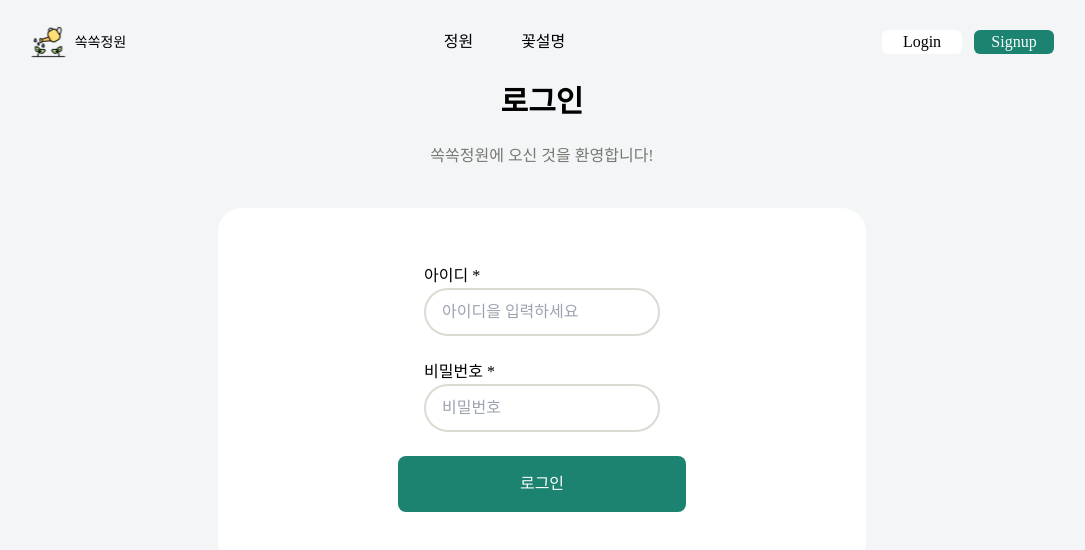
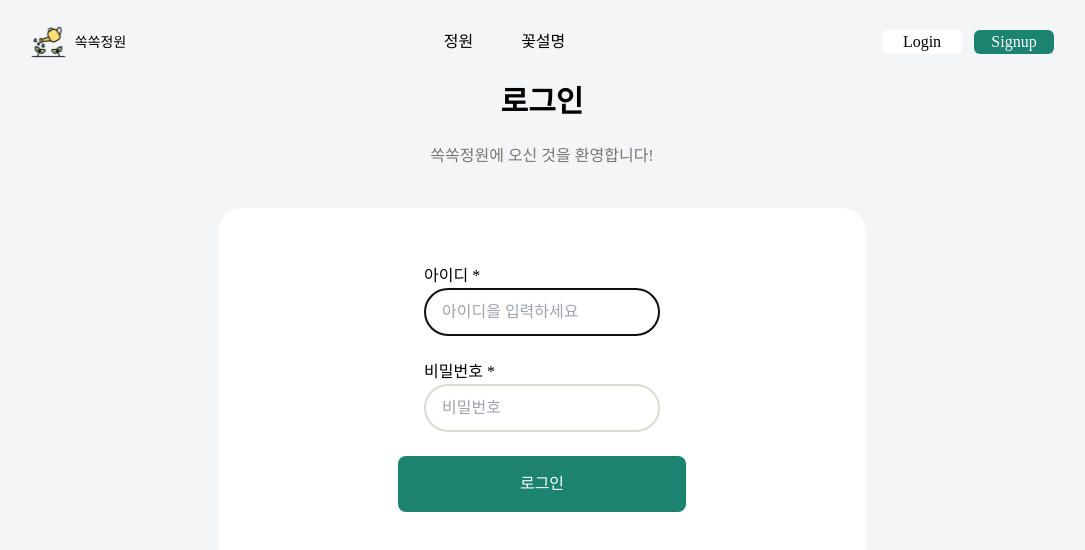
Before and after one commit to PDA4-Mini-project/FrontEnd, a React (Vite) app: page /login in a window 1280 px wide. Shown: the top 550 px of the page, without its empty margins (98-1183 px from the left). Built offline with nearby package versions, Linux system fonts and the light colour scheme; a web font is replaced by a local one.

Commit message:
refactor: 로그인 페이지로 오면 바로 아이디 인풋에 포커스

```diff
--- a/src/routes/login/page.jsx
+++ b/src/routes/login/page.jsx
@@ -3,13 +3,13 @@ import FormButton from '../../components/FormButton';
 import NavBar from '../../components/Navbar';
 import { Login } from '../../lib/apis/users';
 import { useNavigate } from 'react-router-dom';
+import { useEffect, useRef } from 'react';
 
 export default function LoginPage() {
     const common = 'rounded-full border-2 border-[#DBDAD3] w-full h-12 px-4';
     const {
         register,
         handleSubmit,
-        watch,
         formState: { errors },
     } = useForm();
     const onSubmit = (data) => {
@@ -23,6 +23,11 @@ export default function LoginPage() {
             .catch((err) => console.log(err));
     };
     const navigate = useNavigate();
+    const idInputRef = useRef(null);
+
+    useEffect(() => {
+        idInputRef.current?.focus();
+    }, []);
 
     return (
         <>
@@ -42,6 +47,7 @@ export default function LoginPage() {
                             {...register('id', { required: '아이디를 입력해주세요' })}
                             placeholder="아이디을 입력하세요"
                             className={common}
+                            ref={idInputRef}
                         />
                         <p className="text-red-500">{errors?.id?.message}</p>
                     </div>
```
